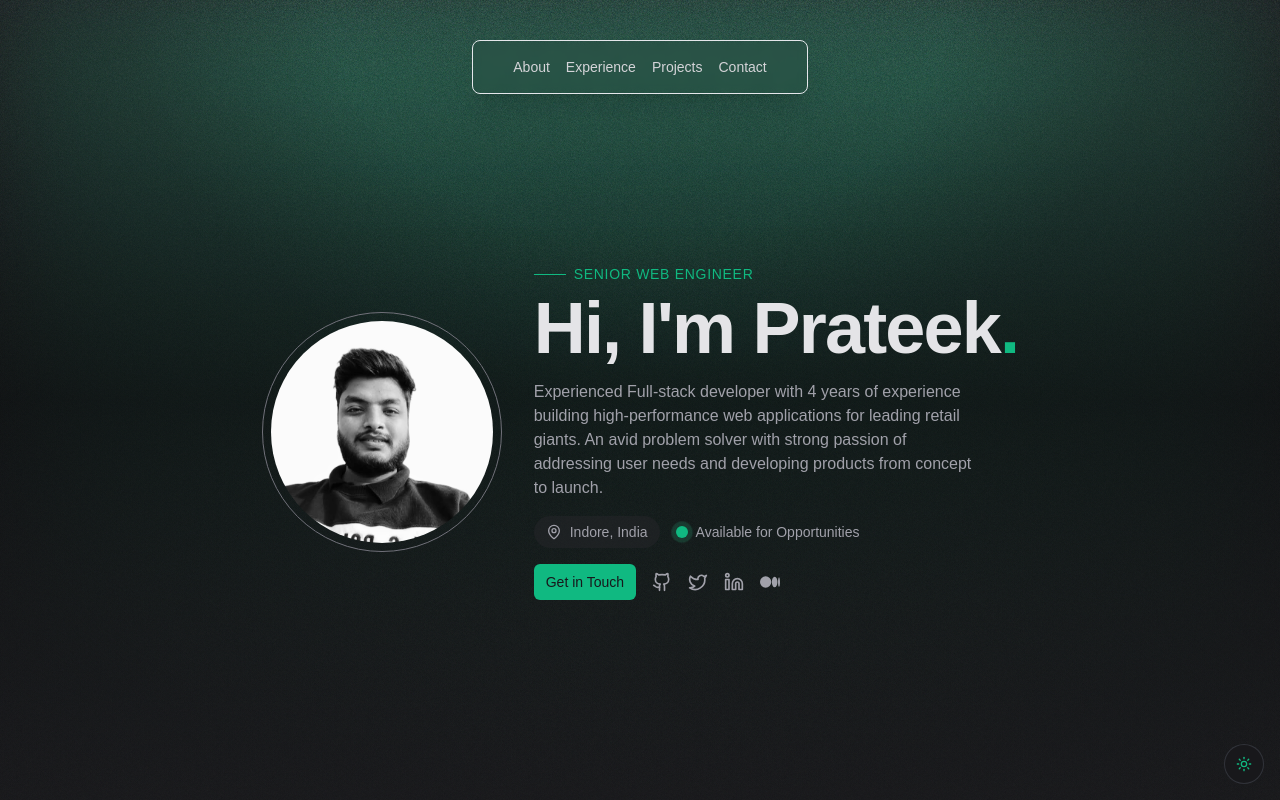
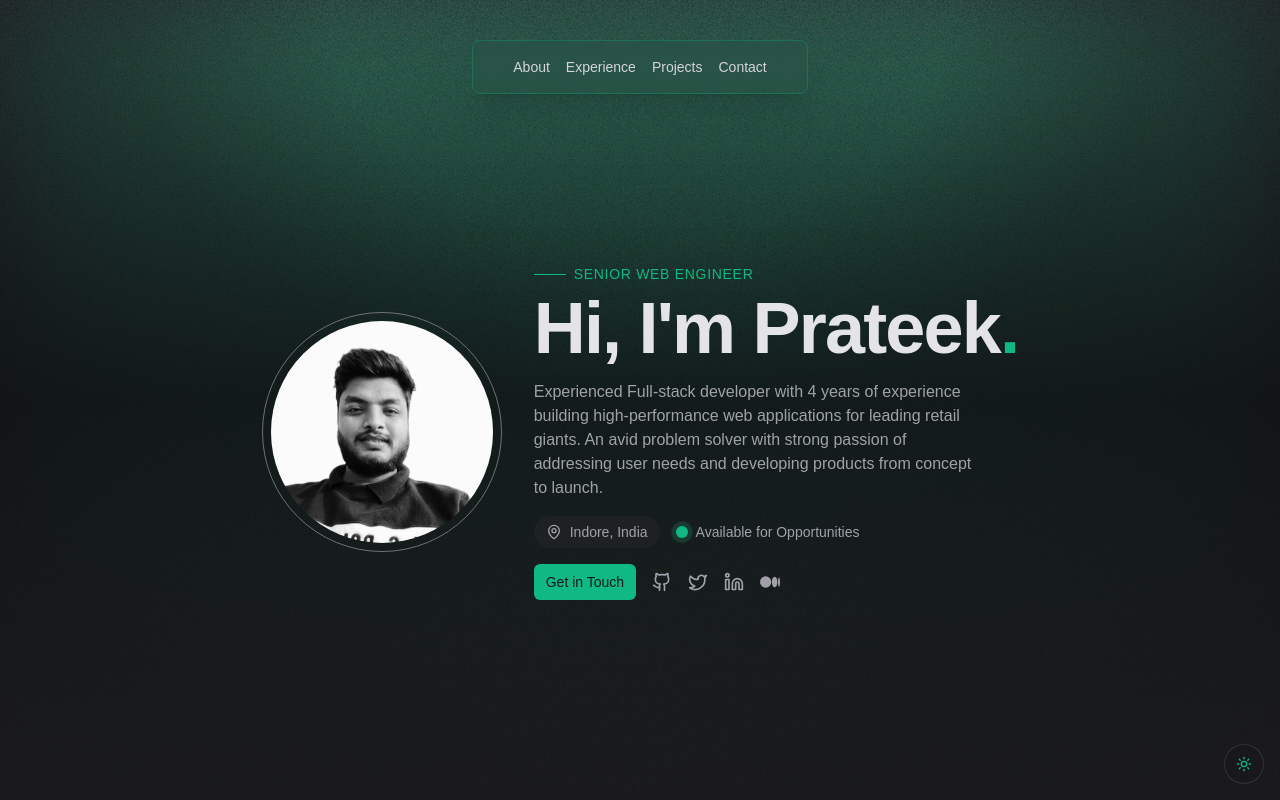
Before and after one commit to Prateek32177/portfolio, a Next.js app: page / in a window 1280 px wide. Shown: the top 800 px of the page. Built offline with nearby package versions, Linux system fonts and the light colour scheme.

Commit message:
safelist more configuration added

```diff
--- a/tailwind.config.ts
+++ b/tailwind.config.ts
@@ -11,18 +11,23 @@ const config: Config = {
     // Theme backgrounds
     {
       pattern:
-        /(bg|from|via|to)-(emerald|sky|yellow|rose|pink)-(100|200|300|400|500|600)/,
+        /(bg|bg-gradient-to-br|from|via|to)-(emerald|sky|yellow|rose|pink)-(100|200|300|400|500|600)/,
       variants: ["hover"],
     },
     // Theme opacities
     {
       pattern:
-        /(bg|from|via|to)-(emerald|sky|yellow|rose|pink)-(100|200|300|400|500|600)\/[0-9]+/,
+        /(bg|bg-gradient-to-br|from|via|to)-(emerald|sky|yellow|rose|pink)-(100|200|300|400|500|600)\/[0-9]+/,
     },
     // Text colors
     {
       pattern:
         /text-(emerald|sky|yellow|rose|pink)-(100|200|300|400|500|600|900|950)/,
+    },
+    // Borders
+    {
+      pattern:
+        /border-(emerald|sky|yellow|rose|pink)-(100|200|300|400|500|600|900|950)/,
     },
   ],
   theme: {
```
